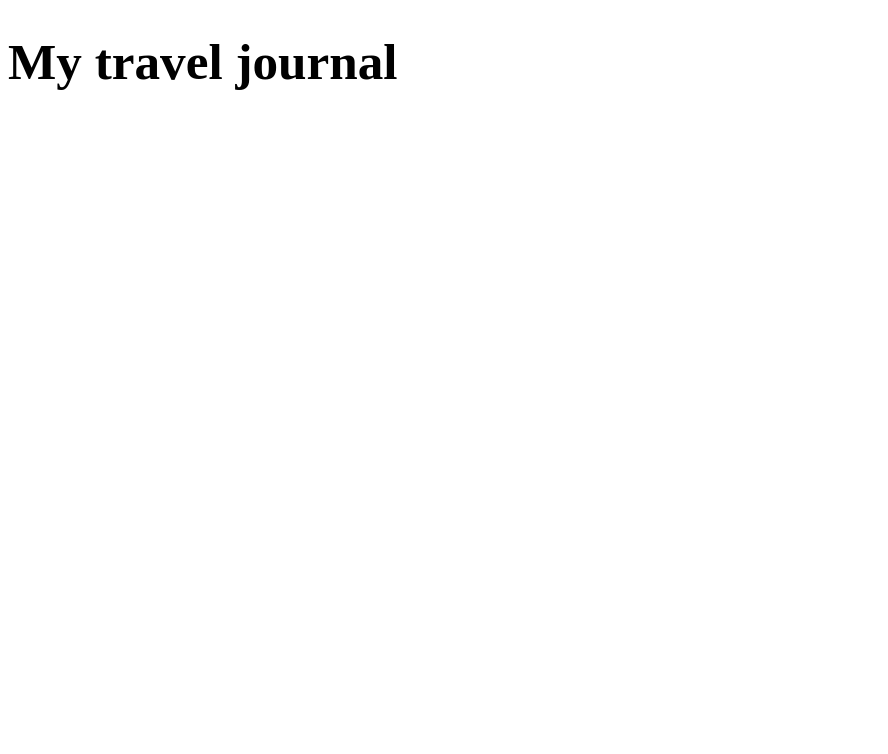
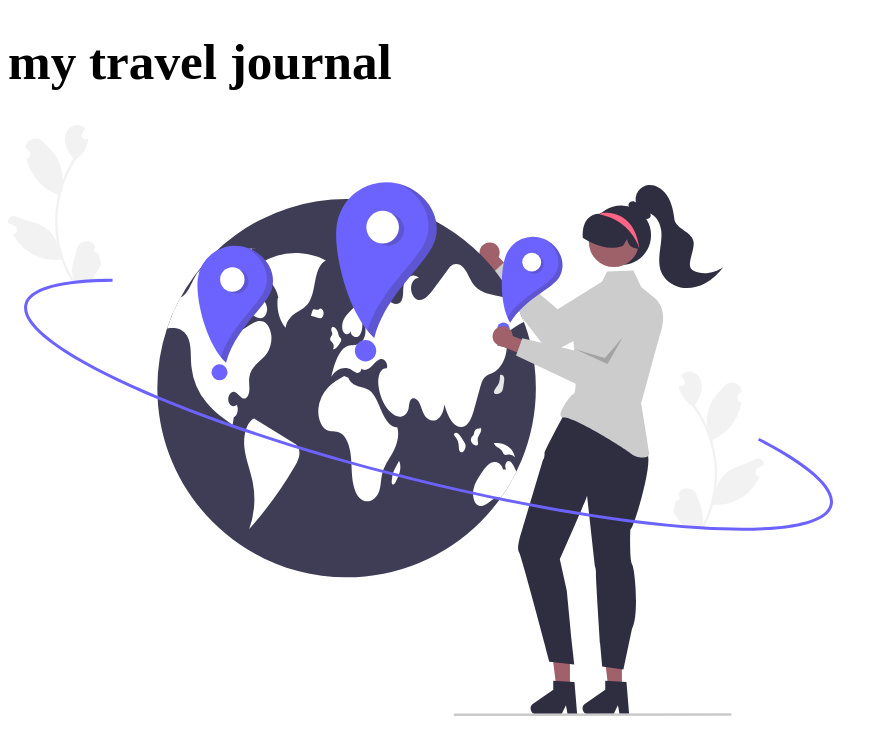
Before and after one commit to Nigestyh/my-travel-journal, a React (Vite) app: page / in a window 1280 px wide. Shown: the top 754 px of the page, without its empty margins (0-888 px from the left). Built offline with nearby package versions, Linux system fonts and the light colour scheme.

Commit message:
add Header component with globe asset

```diff
--- a/src/App.jsx
+++ b/src/App.jsx
@@ -1,9 +1,10 @@
 import "./App.css";
+import Header from "./components/Header";
 
 function App() {
   return (
     <>
-      <h1>My travel journal</h1>
+      <Header />
     </>
   );
 }
--- /dev/null
+++ b/src/components/Header.jsx
@@ -0,0 +1,9 @@
+function Header() {
+  return (
+    <header>
+      <h1>my travel journal</h1>
+      <img src="src/assets/globe.svg" />
+    </header>
+  );
+}
+export default Header;
```
Also changed, not shown: src/assets/globe.svg (added).
